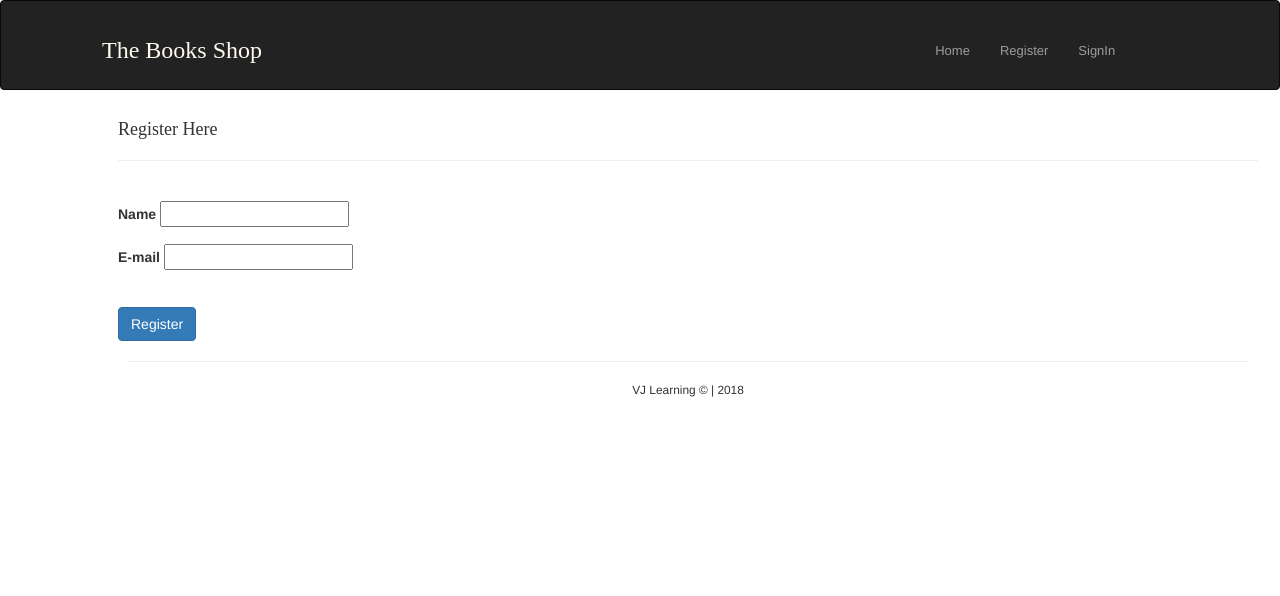
After one commit to vjcalling/Book_Catalog, a Flask app: page /register in a window 1280 px wide. The commit adds this page. Shown: the top 596 px of the page. Run offline with Flask 2, Linux system fonts and the light colour scheme; some libraries are stand-ins or nearby versions; some web fonts are replaced.

Commit message:
adding support for registration

```diff
--- a/app/__init__.py
+++ b/app/__init__.py
@@ -18,4 +18,7 @@ def create_app(config_type):  # dev, test, or prod
     from app.catalog import main  # import blueprint
     app.register_blueprint(main)  # register blueprint
 
+    from app.auth import authentication
+    app.register_blueprint(authentication)
+
     return app
--- a/app/auth/__init__.py
+++ b/app/auth/__init__.py
@@ -0,0 +1,4 @@
+# app/auth/__init__.py
+from flask import Blueprint
+authentication = Blueprint('authentication', __name__, template_folder='templates')
+from app.auth import routes
--- /dev/null
+++ b/app/auth/forms.py
@@ -0,0 +1,12 @@
+from flask_wtf import FlaskForm
+from wtforms import StringField, SubmitField, PasswordField, BooleanField
+
+
+
+
+class RegistrationForm(FlaskForm):
+    name = StringField('Name')
+    email = StringField('E-mail')
+    password = PasswordField('Password')
+    confirm = PasswordField('Confirm')
+    submit = SubmitField('Register')
--- /dev/null
+++ b/app/auth/routes.py
@@ -0,0 +1,9 @@
+from flask import render_template, request
+from app.auth.forms import RegistrationForm
+from app.auth import authentication as at
+
+
+@at.route('/register')
+def register_user():
+    form = RegistrationForm()
+    return render_template('registration.html', form=form)
--- /dev/null
+++ b/app/auth/templates/registration.html
@@ -0,0 +1,30 @@
+{% extends 'layout.html' %}
+
+{% block content %}
+    <div class="container login-msg">
+    <h4 class=> Register Here </h4>
+        <div class="container-form">
+            <hr>
+            <br>
+            <form action="/register" method="post">
+
+                {{ form.hidden_tag() }}
+                <div class="form-group">
+                    {{form.name.label}}
+                    {{form.name}}
+                </div>
+
+                <div class="form-group">
+                    {{form.email.label}}
+                    {{form.email}}
+                </div>
+                <br>
+
+                <div class="form-group">
+                    {{form.submit(class='btn btn-primary')}}
+                </div>
+
+
+            </form>
+        </div>
+{% endblock %}
--- a/app/catalog/templates/layout.html
+++ b/app/catalog/templates/layout.html
@@ -4,7 +4,7 @@
     {# head #}
     {% block head %}
         <head>
-            <title> books inc </title>
+            <title> VJ Books Inc. </title>
             <meta charset="UTF-8">
             <link rel="stylesheet" href="https://maxcdn.bootstrapcdn.com/bootstrap/3.3.7/css/bootstrap.min.css">
             <link href="https://fonts.googleapis.com/css?family=Sansita" rel="stylesheet">
```
